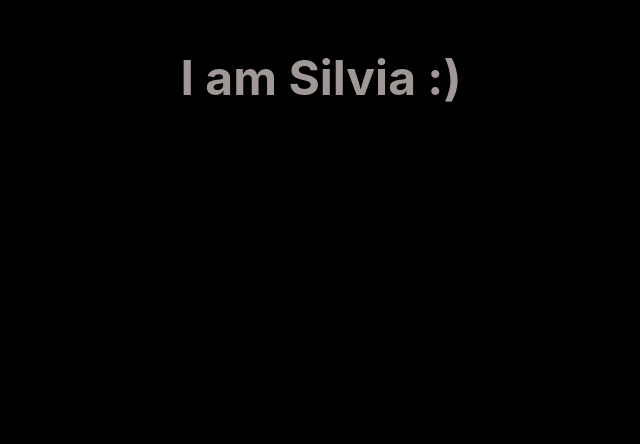
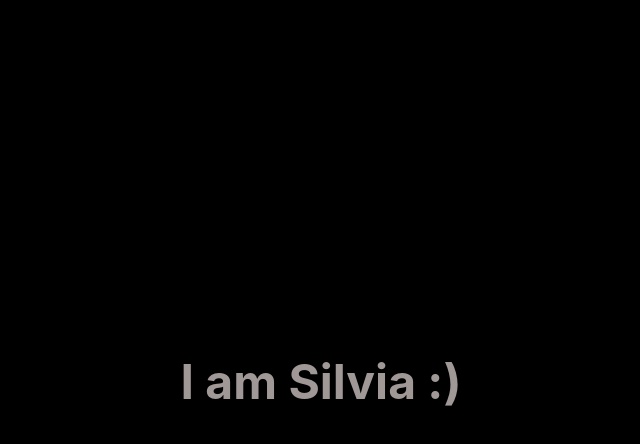
Before and after one commit to SilviaBaer/portfolio-website, a React (Create React App) app in the folder portfolio-website/: page / in a window 1280 px wide. Shown: the top 444 px of the page, without its empty margins (319-959 px from the left). Built offline with nearby package versions, Linux system fonts and the light colour scheme.

Commit message:
📱 add padding

```diff
--- a/portfolio-website/src/components/name/name.module.css
+++ b/portfolio-website/src/components/name/name.module.css
@@ -1,6 +1,6 @@
 .name {
     color: #a09897;
-    padding: 1rem;
+    padding: 25% 0 60px 0;
     display: flex;
     flex-direction: column;
     font-size: 3rem;
```
